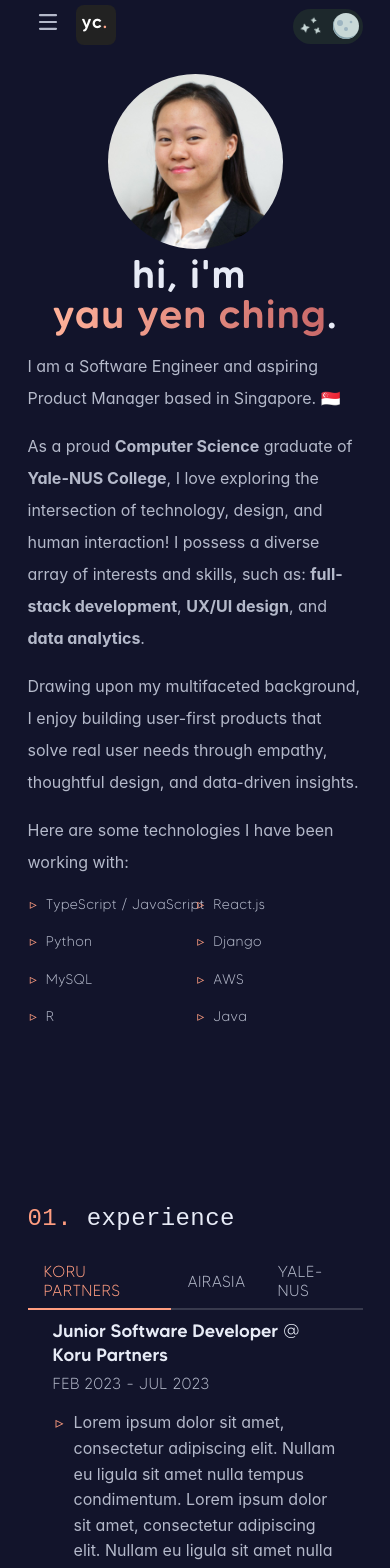
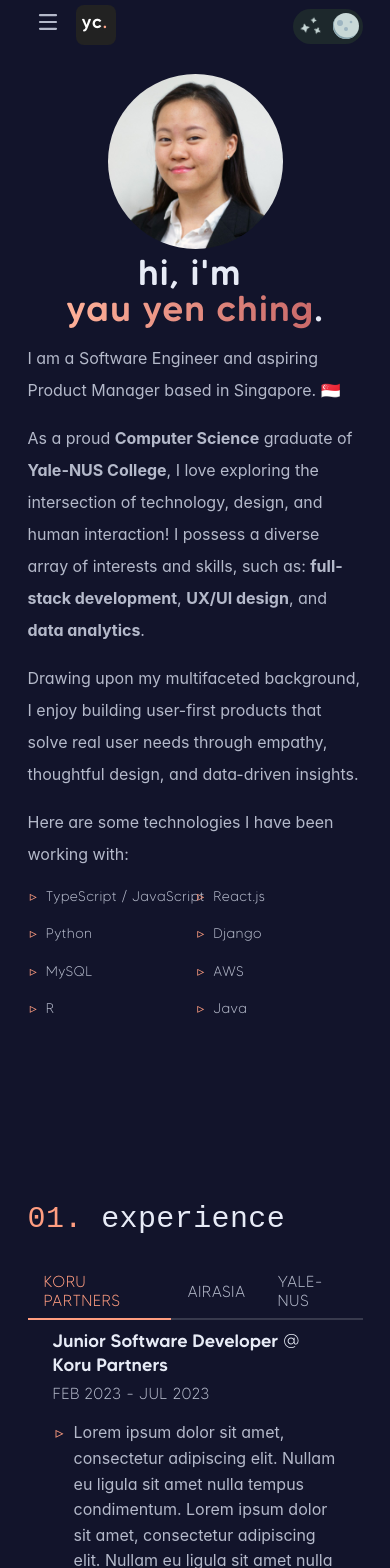
Before and after one commit to yauyenching/portfolio-site, a Next.js app: page / in a window 390 px wide. Shown: the top 1568 px of the page. Built offline with nearby package versions, Linux system fonts and the light colour scheme; a web font is replaced by a local one.

Commit message:
style: Change heading font sizes for mobile

```diff
--- a/components/SectionHeading.tsx
+++ b/components/SectionHeading.tsx
@@ -6,7 +6,7 @@ interface sectionHeadingProps {
 }
 
 export default function SectionHeading({ sectionId, sectionTitle }: sectionHeadingProps) {
-  const sectionHeadingSize = useBreakpointValue({ base: '2xl', sm: '3xl' })
+  const sectionHeadingSize = useBreakpointValue({ base: '3xl' })
   return (
     <Heading variant="mono" as="h1" fontSize={sectionHeadingSize}>
       <Text as="span" color="brand.accent">0{sectionId}.</Text> {sectionTitle}
--- a/pages/sections/Contact.tsx
+++ b/pages/sections/Contact.tsx
@@ -2,7 +2,7 @@ import { Flex, Heading, Text, Button, Box, useBreakpointValue } from "@chakra-ui
 import SectionHeading from "components/SectionHeading"
 
 export default function Contact() {
-  const headingSize = useBreakpointValue({ base: '2.5rem', sm: '5xl', md: '6xl' })
+  const headingSize = useBreakpointValue({ base: '4xl', sm: '5xl', md: '6xl' })
   return (
     <Flex
       alignItems="center"
--- a/pages/sections/Intro.tsx
+++ b/pages/sections/Intro.tsx
@@ -3,7 +3,7 @@ import Image from 'next/image'
 
 export default function Intro() {
   const profilePicSize = useBreakpointValue({base: 175, sm: 200, md: 225})
-  const headingSize = useBreakpointValue({ base: '2.5rem', sm: '5xl', md: '6xl' })
+  const headingSize = useBreakpointValue({ base: '4xl', sm: '5xl', md: '6xl' })
 
   return (
     <Flex
```
